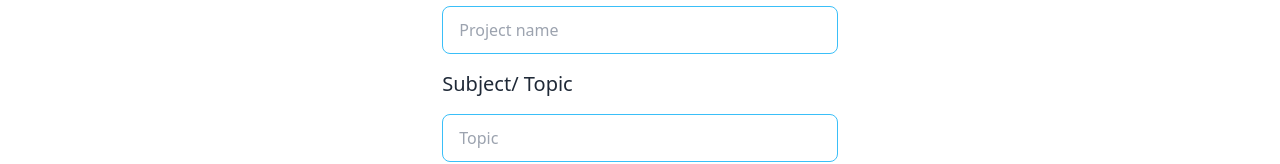
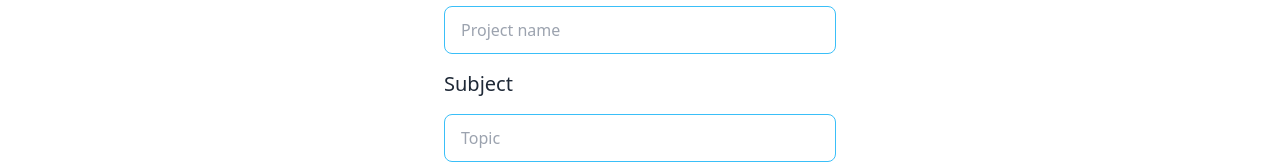
Before and after one commit to kipchumba-ket/project-manager-frontend, a React (Create React App) app: page /addproject in a window 1280 px wide. Shown: the part 436-600 px from the top of the page. Built offline with nearby package versions, Linux system fonts and the light colour scheme.

Commit message:
fixing bugs

```diff
--- a/src/pages/Projects/AddProject.js
+++ b/src/pages/Projects/AddProject.js
@@ -96,7 +96,7 @@ const AddProject = () => {
                     </div>
                     <div>
                         <label className='form-label'>
-                            Subject/ Topic
+                            Subject
                         </label>
                         <input
                             id="topic"
```
